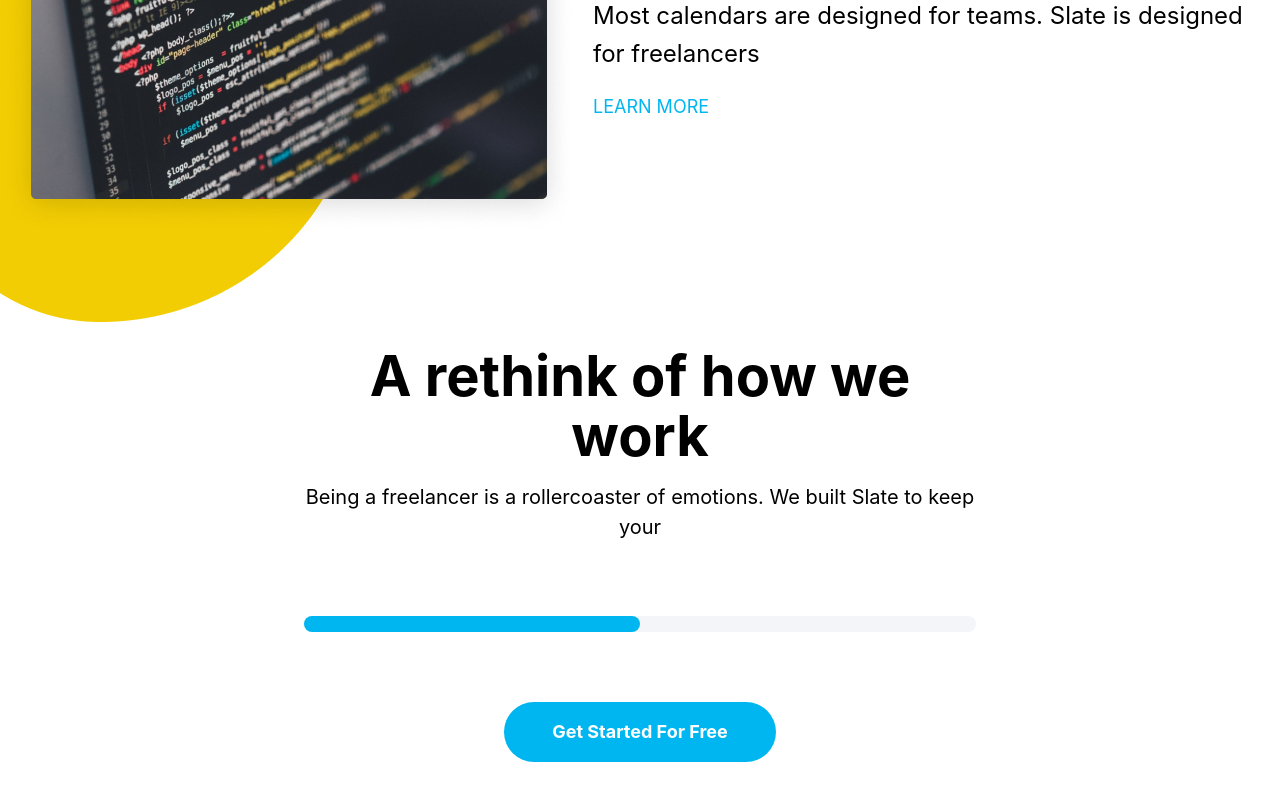
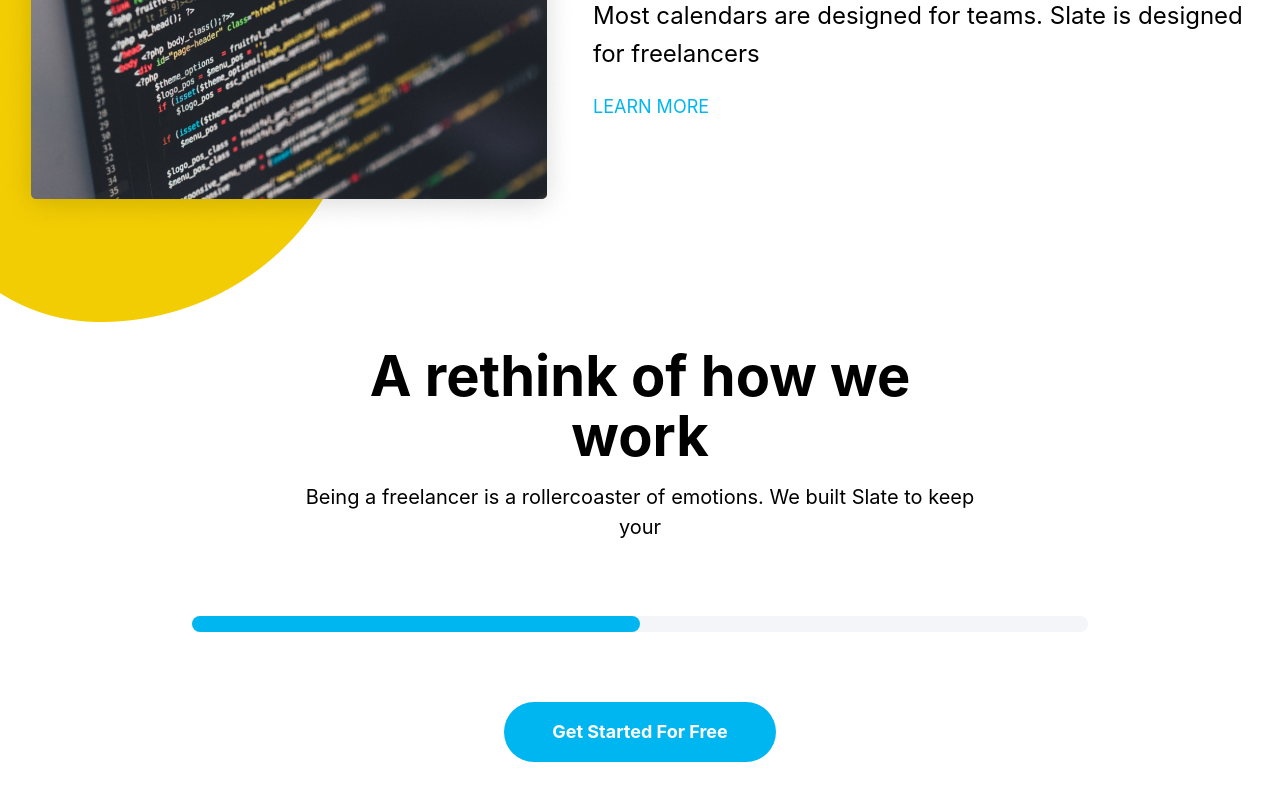
Before and after one commit to mahdikhashan/react-startup-landing, a React (Create React App) app: page / in a window 1280 px wide. Shown: the part 3057-3857 px from the top of the page. Built offline with nearby package versions, Linux system fonts and the light colour scheme.

Commit message:
feat: increase max width

```diff
--- a/src/components/section/light-content-7/index.js
+++ b/src/components/section/light-content-7/index.js
@@ -7,7 +7,7 @@ function LightContent7() {
   return (
     <>
       <div className={style.base}>
-        <div className="container flex flex-col max-w-2xl">
+        <div className="container flex flex-col max-w-4xl">
           <div className={style.text}>
             <h2>A rethink of how we work</h2>
             <p>
```
